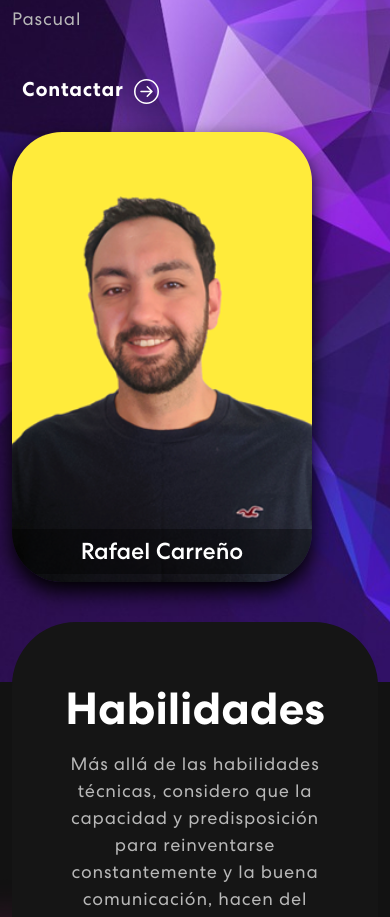
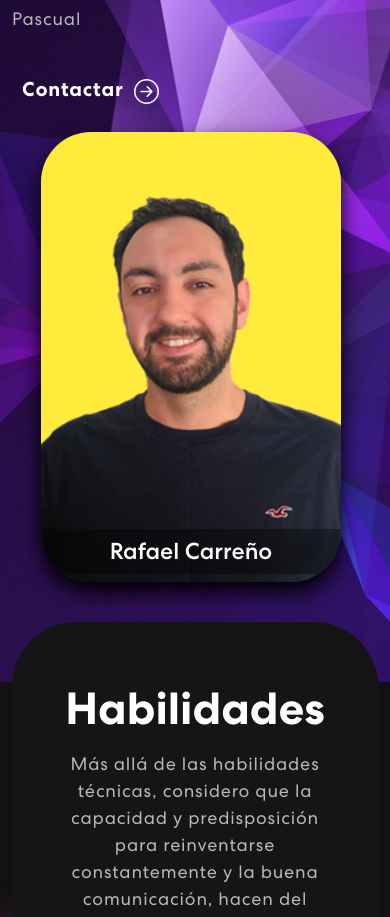
Before and after one commit to rafacarreno/my-porfolio, a React (Create React App) app: page / in a window 390 px wide. Shown: the part 800-1717 px from the top of the page. Built offline with nearby package versions, Linux system fonts and the light colour scheme; no server answers.

Commit message:
Update App.css

```diff
--- a/src/App.css
+++ b/src/App.css
@@ -717,7 +717,6 @@ nav.navbar .navbar-toggler[aria-expanded="true"] .navbar-toggler-icon {
   margin-top: 20px;
 }
 /*---------------CARD---------------*/
-
 .cards1 {
   position: relative;
   width: 300px;
@@ -1030,4 +1029,9 @@ nav.navbar .navbar-toggler[aria-expanded="true"] .navbar-toggler-icon {
   .modalheaderAux Button svg{
     width: 30px;
   }
+  /*---------------CARD---------------*/
+.cards1 {
+  margin-left: 8%;
 }
+/*---------------CARD---------------*/
+}
```
